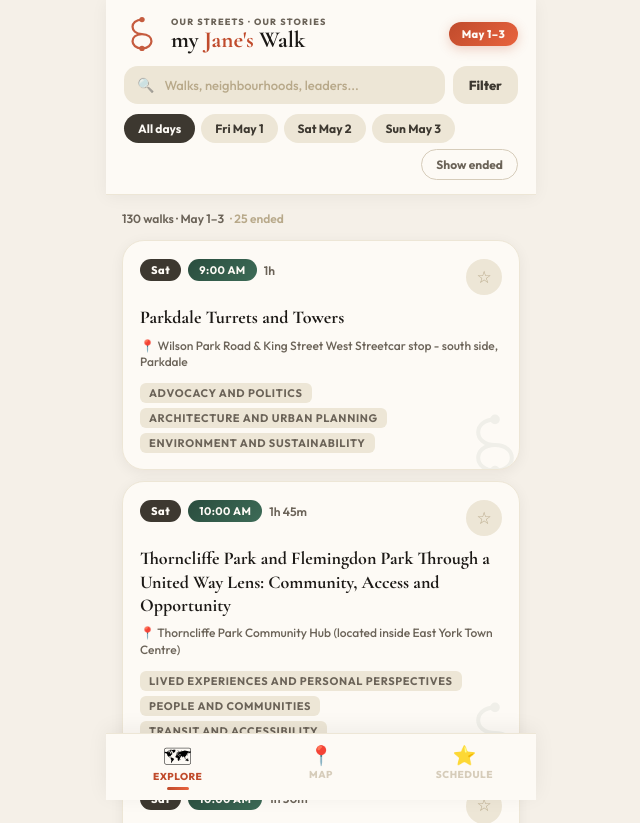
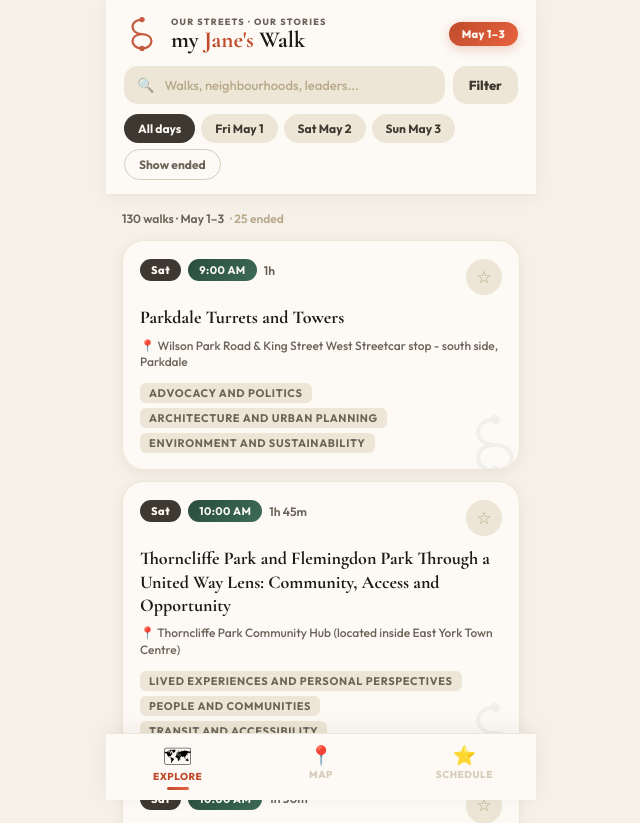
Before and after one commit to nfereidooni/my-janes-walk-app-2026, a Next.js app: page / in a window 1280 px wide. Shown: the top 823 px of the page, without its empty margins (319-959 px from the left). Built offline with nearby package versions, Linux system fonts and the light colour scheme.

Commit message:
Fix ended toggle alignment in day filter row

```diff
--- a/app/page.jsx
+++ b/app/page.jsx
@@ -925,8 +925,7 @@
                   fontWeight: "700",
                   fontFamily: T.sans,
                   transition: "all 0.15s ease",
-                  marginLeft: "auto",
-                }}
+                  }}
               >
                 {showEnded ? "Hide ended" : "Show ended"}
               </button>
```
